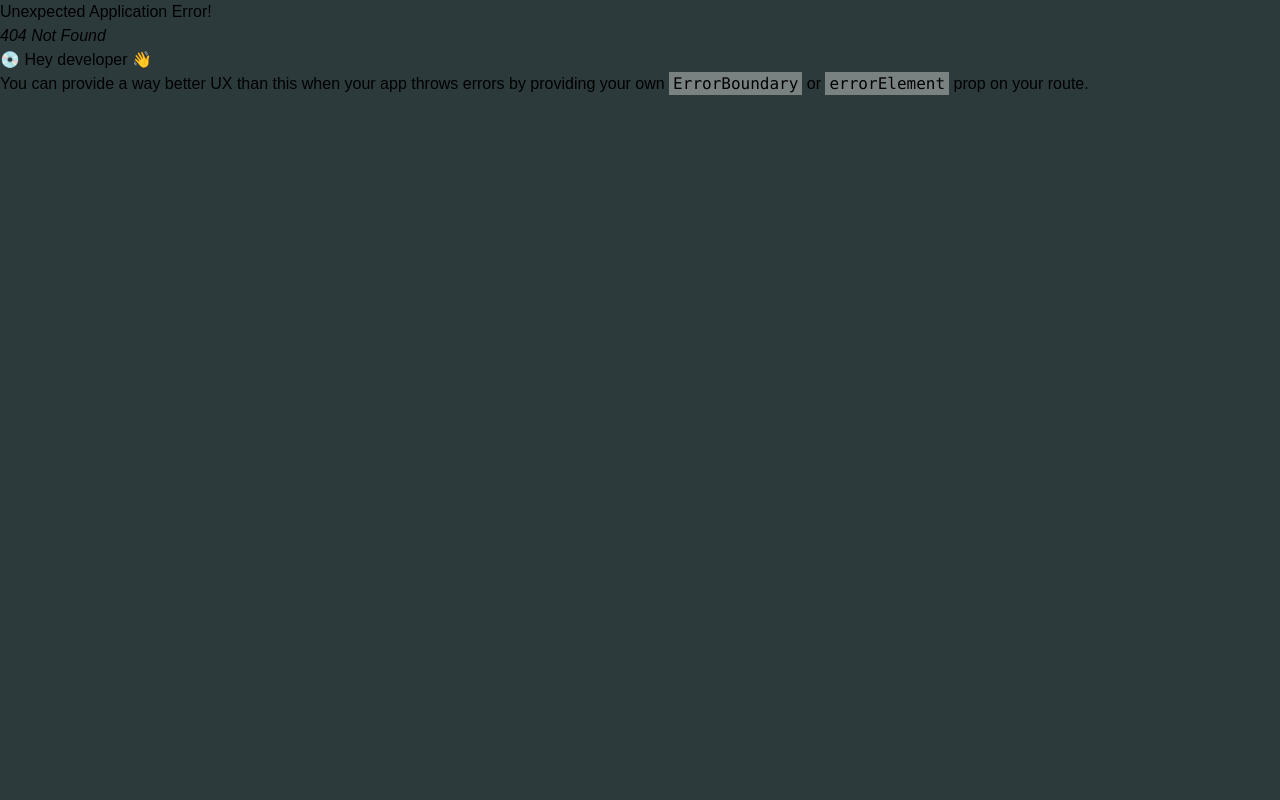
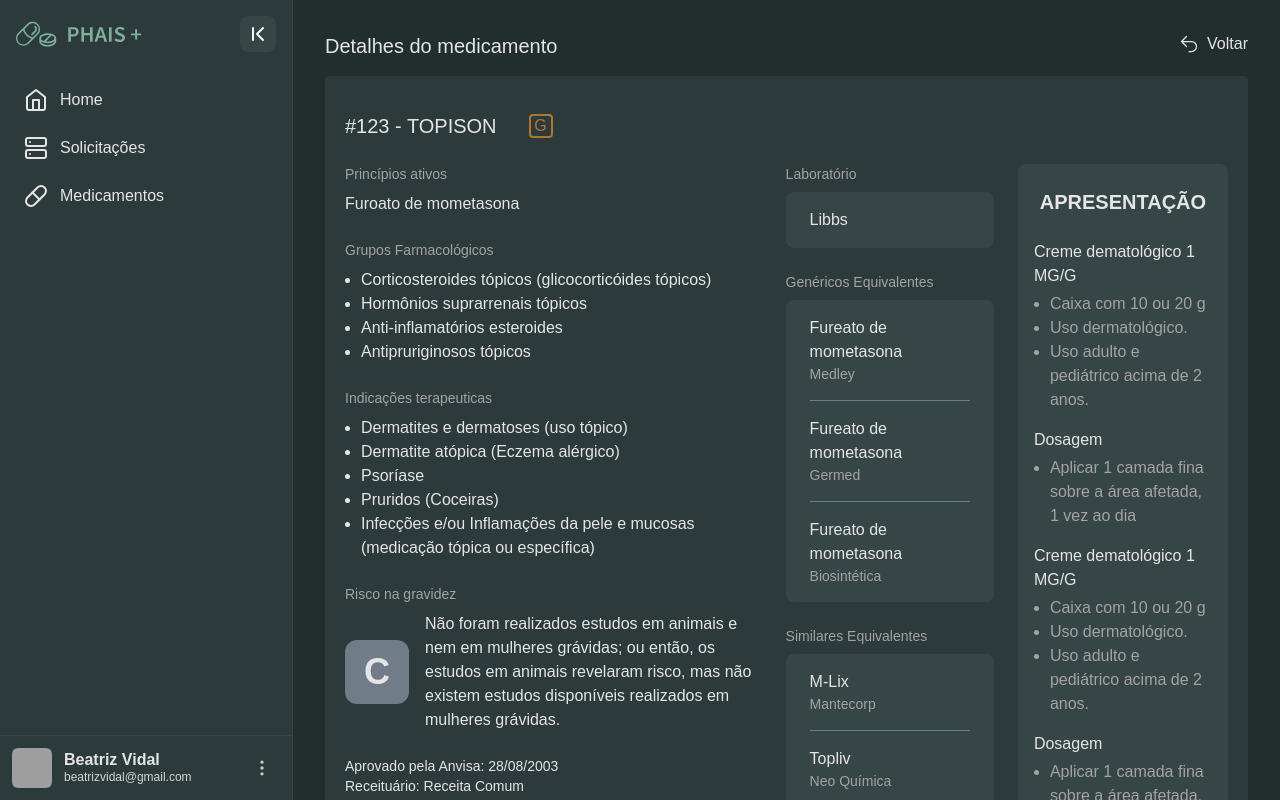
Before and after one commit to yagowb/phais-plus, a React (Vite) app in the folder client/: page /medicamentos/1 in a window 1280 px wide. Before the commit this address had no page. Built offline with nearby package versions, Linux system fonts and the light colour scheme; grey boxes are pictures that could not be loaded.

Commit message:
:recycle: refactor: Refatorar tela de detalhes de medicamentos

```diff
--- a/client/src/components/Back/index.jsx
+++ b/client/src/components/Back/index.jsx
@@ -1,11 +1,17 @@
 import { Link } from "react-router-dom";
 import { ArrowUturnLeftIcon } from "@heroicons/react/24/outline";
 
-export const Back = ({ to }) => {
+export const Back = ({ to, position }) => {
+  const positions = { left: "left-8", right: "right-8" };
+
+  if (!(position in positions)) {
+    throw new Error("Invalid back button position");
+  }
+
   return (
     <Link
       to={to}
-      className="text-neutral-200 absolute top-8 left-6 flex items-center justify-center gap-2 cursor-pointer hover:text-neutral-400"
+      className={`text-neutral-200 absolute top-8 flex items-center justify-center gap-2 cursor-pointer hover:text-neutral-400 ${positions[position]}`}
     >
       <ArrowUturnLeftIcon className="w-5 h-5" />
       <p>Voltar</p>
--- a/client/src/components/MedicationType/index.jsx
+++ b/client/src/components/MedicationType/index.jsx
@@ -14,9 +14,9 @@
 
   return (
     <div
-      className={`w-6 aspect-square border-2 rounded flex items-center justify-center ${borderColor}`}
+      className={`w-6 h-6 aspect-square border-2 rounded flex items-center justify-center ${borderColor}`}
     >
-      <p className={`font-medium ${textColor}`}>{type}</p>
+      <span className={`font-medium ${textColor}`}>{type}</span>
     </div>
   );
 };
--- a/client/src/pages/Analise/index.jsx
+++ b/client/src/pages/Analise/index.jsx
@@ -7,7 +7,7 @@
 function Analise() {
   return (
     <main className="w-screen h-screen relative flex flex-col items-center justify-center gap-2 bg-bg-main">
-      <Back to="/" />
+      <Back to="/" position="left" />
 
       <div
         className="absolute top-8 right-8 cursor-not-allowed"
--- a/client/src/pages/Detalhes/index.jsx
+++ b/client/src/pages/Detalhes/index.jsx
@@ -1,8 +1,6 @@
 import BaseLayout from "./../../components/BaseLayout";
-import { Link } from "react-router-dom";
-import { ArrowUturnLeftIcon } from "@heroicons/react/24/solid";
-import riscoImg from "/risco.svg";
-import receitaTipo from "/receita-tipo.svg";
+import { Back } from "../../components/Back";
+import { MedicationType } from "../../components/MedicationType";
 
 const cod = "#123";
 const nome = "TOPISON";
@@ -39,182 +37,146 @@
   { nome: "Topliv", fabricante: "Neo Química" },
   { nome: "Elocom", fabricante: "Schering-Plough" },
   { nome: "Resgat", fabricante: "Ache" },
-  // ... outros similares com suas informações
 ];
 
 function Detalhes() {
   return (
     <BaseLayout pageName="Detalhes do medicamento">
-      <Link
-        to="/medicamentos"
-        className="absolute top-16 right-16 flex gap-2 cursor-pointer hover:text-[#c0c0c7]"
-      >
-        <ArrowUturnLeftIcon className="w-5 h-5" />
-        <p>Voltar</p>
-      </Link>
-      <div className="rounded-lg flex w-full flex-col bg-bg-main ml-4">
-        {/* Divisão horizontal no topo */}
-        <div className="w-full bg-bg-main mb-4 flex items-center">
-          <p className="text-24px mt-4">{cod + " - " + nome}</p>
-          <img
-            src={receitaTipo}
-            alt="Sua Imagem"
-            className="w-8 h-8 ml-4 mt-4"
-          />
+      <Back to="/" position="right" />
+      <div className="rounded-lg flex w-full flex-col bg-bg-main">
+        <div className="w-full bg-bg-main flex items-center justify-start gap-8 mb-6">
+          <p className="text-xl">{cod + " - " + nome}</p>
+          <MedicationType type="G" />
         </div>
 
-        <div className="h-auto w-full flex bg-bg-main">
-          <div style={{ fontSize: "14px" }} className="w-1/2 h-full text-14px">
-            <div className="text-neutral-main">Princípios ativos</div>
-            <div style={{ fontSize: "20px" }} className="mb-4 mt-2">
-              {principioAtivo}
+        <div className="h-auto w-full flex gap-6 bg-bg-main">
+          <div className="w-1/2 h-full flex flex-col gap-6">
+            <div className="flex flex-col gap-2">
+              <p className="text-neutral-400 text-sm">Princípios ativos</p>
+              <p className="text-neutral-200">{principioAtivo}</p>
             </div>
-            <div className="text-neutral-main" style={{ fontSize: "14px" }}>
-              Grupos Farmacológicos
-            </div>
-            <div style={{ fontSize: "18px" }} className="p-4">
-              <ul className="list-disc pl-4">
+
+            <div className="flex flex-col gap-2">
+              <p className="text-neutral-400 text-sm">Grupos Farmacológicos</p>
+              <ul className="text-neutral-200 list-disc pl-4">
                 {gruposFarm.map((item, index) => (
                   <li key={index}>{item}</li>
                 ))}
               </ul>
             </div>
-            <div className="text-neutral-main" style={{ fontSize: "14px" }}>
+
+            <div className="flex flex-col gap-2">
+              <p className="text-neutral-400 text-sm">
                 Indicações terapeuticas
-            </div>
-            <div style={{ fontSize: "18px" }} className="p-4">
-              <ul className="list-disc pl-4">
+              </p>
+              <ul className="text-neutral-200 list-disc pl-4">
                 {indicTerap.map((item, index) => (
                   <li key={index}>{item}</li>
                 ))}
               </ul>
             </div>
-            <div className="text-neutral-main" style={{ fontSize: "14px" }}>
-              Risco na gravidez
+
+            <div className="flex flex-col gap-2">
+              <p className="text-neutral-400 text-sm">Risco na gravidez</p>
+              <div className="flex items-center gap-4">
+                <div className="bg-medication-other w-16 h-16 aspect-square rounded-xl flex items-center justify-center">
+                  <span className="text-4xl font-bold">C</span>
                 </div>
-            <div className="flex items-center text-18px gap-4 ml-2 mb-4 mt-2">
-              <img
-                src={riscoImg}
-                alt="Imagem de risco"
-                className="w-14 h-14" // Defina o tamanho desejado usando classes Tailwind CSS
-              />
-              {risco}
+                <p className="text-neutral-200">{risco}</p>
+              </div>
             </div>
 
-            <div style={{ fontSize: "14px" }}>
+            <div>
+              <p className="text-neutral-200 text-sm">
                 Aprovado pela Anvisa: {dataAnvisa}
-              <br />
-              Receituário: {receita}
+              </p>
+              <p className="text-neutral-200 text-sm">Receituário: {receita}</p>
+            </div>
           </div>
 
-            {/* Divisão esquerda */}
-          </div>
-          <div
-            style={{ fontSize: "14px" }}
-            className="w-1/4 h-full mb-4 mr-8 ml-8"
-          >
-            <div className="text-neutral-main">Laboratório</div>
-
-            <div className="bg-bg-main p-4">
-              <ul className="bg-bg-layer rounded-lg divide-y divide-custom-divide">
+          <div className="w-1/4 h-full flex flex-col gap-6">
+            <div className="flex flex-col gap-2">
+              <p className="text-neutral-400 text-sm">Laboratório</p>
+              <ul className="bg-bg-layer rounded-lg divide-custom-divide">
                 {lab.map((item, index) => (
-                  <li key={index} className="text-16px py-4 mx-6">
+                  <li key={index} className="text-neutral-200 py-4 mx-6">
                     {item}
                   </li>
                 ))}
               </ul>
             </div>
-            <div className="text-neutral-main">Genéricos Equivalentes</div>
-            <div className="bg-bg-main p-4">
+
+            <div className="flex flex-col gap-2">
+              <p className="text-neutral-400 text-sm">Genéricos Equivalentes</p>
               <ul className="bg-bg-layer rounded-lg divide-y divide-custom-divide">
                 {genericos.map((generico, index) => (
-                  <li key={index} className="py-4">
-                    <div className="mx-6">
-                      {" "}
-                      {/* Adiciona margem à esquerda e à direita */}
-                      <span className="text-16px">{generico.nome}</span>{" "}
-                      {/* Nome em 16px */}
-                    </div>
-                    <div className="mx-6">
-                      {" "}
-                      {/* Adiciona margem à esquerda e à direita */}
-                      <span className="text-14px font-thin">
+                  <li key={index} className="flex flex-col py-4 mx-6">
+                    <span className="text-neutral-200">{generico.nome}</span>
+                    <span className="text-neutral-400 text-sm font-thin">
                       {generico.fabricante}
-                      </span>{" "}
-                      {/* Fabricante em 14px e cinza */}
-                    </div>
+                    </span>
                   </li>
                 ))}
               </ul>
             </div>
 
-            <div className="text-neutral-main">Similares Equivalentes</div>
-            <div className="bg-bg-main p-4">
+            <div className="flex flex-col gap-2">
+              <p className="text-neutral-400 text-sm">Similares Equivalentes</p>
               <ul className="bg-bg-layer rounded-lg divide-y divide-custom-divide">
                 {similares.map((similar, index) => (
-                  <li key={index} className="py-4">
-                    <div className="mx-6">
-                      {" "}
-                      {/* Adiciona margem à esquerda e à direita */}
-                      <span className="text-16px">{similar.nome}</span>{" "}
-                      {/* Nome em 16px */}
-                    </div>
-                    <div className="mx-6">
-                      {" "}
-                      {/* Adiciona margem à esquerda e à direita */}
-                      <span className="text-14px font-light">
+                  <li key={index} className="flex flex-col py-4 mx-6">
+                    <span className="text-neutral-200">{similar.nome}</span>
+                    <span className="text-neutral-400 text-sm font-thin">
                       {similar.fabricante}
-                      </span>{" "}
-                      {/* Fabricante em 14px e cinza */}
-                    </div>
+                    </span>
                   </li>
                 ))}
               </ul>
             </div>
+          </div>
 
-            {/* Divisão do meio */}
-          </div>
-          <div className="p-2 w-1/4 bg-bg-layer max-h-100 rounded-lg mr-16 ml-8 mb-20">
-            <div style={{ fontSize: "20px" }}>
-              <p className="text-center text-20px font-semibold mt-4 mb-6">
+          <div className="p-2 w-1/4 bg-bg-layer max-h-100 rounded-lg px-4 py-6">
+            <p className="text-center text-xl font-semibold mb-6">
               APRESENTAÇÃO
             </p>
-            </div>
-            <div style={{ fontSize: "16px" }} className="text-16px ml-2">
-              Creme dematológico 1 MG/G
-            </div>
-            <div className="ml-4 text-16px text-neutral-main">
-              <ul className="list-disc pl-4">
+
+            <div className="flex flex-col gap-4">
+              <div className="flex flex-col gap-1">
+                <p className="text-neutral-200">Creme dematológico 1 MG/G</p>
+                <ul className="text-neutral-400 list-disc pl-4">
                   <li>Caixa com 10 ou 20 g</li>
                   <li>Uso dermatológico.</li>
                   <li>Uso adulto e pediátrico acima de 2 anos.</li>
                 </ul>
               </div>
-            <div className="text-16px ml-6 mt-4">Dosagem</div>
-            <div className="text-16px text-neutral-main ml-4">
-              <ul className="list-disc pl-4">
+
+              <div className="flex flex-col gap-1">
+                <p className="text-neutral-200">Dosagem</p>
+                <ul className="text-neutral-400 list-disc pl-4">
                   <li>
                     Aplicar 1 camada fina sobre a área afetada, 1 vez ao dia
                   </li>
                 </ul>
               </div>
-            <div className="text-16px ml-2 mt-4">Creme dematológico 1 MG/G</div>
-            <div className="text-16px text-neutral-main ml-4">
-              <ul className="list-disc pl-4">
+
+              <div className="flex flex-col gap-1">
+                <p className="text-neutral-200">Creme dematológico 1 MG/G</p>
+                <ul className="text-neutral-400 list-disc pl-4">
                   <li>Caixa com 10 ou 20 g</li>
                   <li>Uso dermatológico.</li>
                   <li>Uso adulto e pediátrico acima de 2 anos.</li>
                 </ul>
               </div>
-            <div className="text-16px ml-6 mt-4">Dosagem</div>
-            <div className="text-16px text-neutral-main ml-4">
-              <ul className="list-disc pl-4">
+
+              <div className="flex flex-col gap-1">
+                <p className="text-neutral-200">Dosagem</p>
+                <ul className="text-neutral-400 list-disc pl-4">
                   <li>
                     Aplicar 1 camada fina sobre a área afetada, 1 vez ao dia
                   </li>
                 </ul>
               </div>
-            {/* Divisão direita */}
+            </div>
           </div>
         </div>
       </div>
--- a/client/src/pages/Login/index.jsx
+++ b/client/src/pages/Login/index.jsx
@@ -46,7 +46,7 @@
 
   return (
     <main className="w-screen h-screen relative flex flex-col items-center justify-center gap-6 bg-bg-main">
-      <Back to="/" />
+      <Back to="/" position="left" />
 
       <div className="text-center">
         <img
```
Also changed, not shown: client/src/main.jsx (+8 -8 lines), client/public/receita-tipo.svg (deleted), client/public/risco.svg (deleted). Lines whose indentation alone changed are shown as unchanged.
